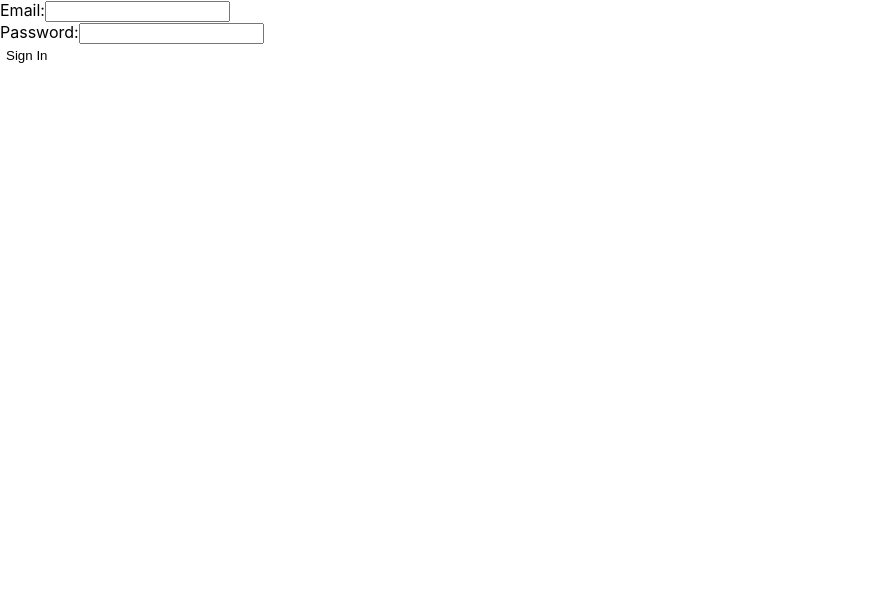
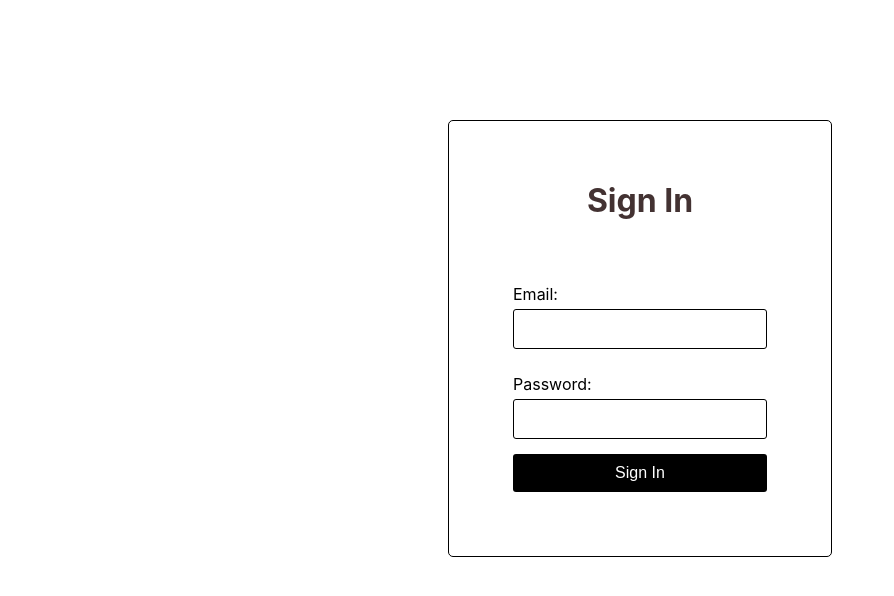
Before and after one commit to vladimirbiz/table-reservation-frontend, a React (Create React App) app: page / in a window 1280 px wide. Shown: the top 596 px of the page, without its empty margins (0-894 px from the left). Built offline with nearby package versions, Linux system fonts and the light colour scheme.

Commit message:
update 4

```diff
--- /dev/null
+++ b/src/Divider.js
@@ -0,0 +1,10 @@
+import React from 'react'
+
+function Divider({color}) {
+  return (
+    <div className={`divider ${color}`}>
+    </div>
+  )
+}
+
+export default Divider
--- a/src/MainApp.js
+++ b/src/MainApp.js
@@ -3,9 +3,10 @@ import axios from 'axios';
 import RedZone from './RedZone';
 import YellowZone from './YellowZone';
 import GreenZone from './GreenZone';
-import SignIn from './SignIn';
+import Divider from './Divider';
+import masiImage from './masi.png'; // Import the image
 
-function MainApp({token}) {
+function MainApp({ token }) {
     const [data, setData] = useState(null);
     const [loading, setLoading] = useState(true);
     const [error, setError] = useState(null);
@@ -25,6 +26,7 @@ function MainApp({token}) {
             setLoading(false); // Stop loading animation
         }
     };
+
     const getData = useCallback(async (id) => {
         setLoading(true); // Start loading animation
 
@@ -61,19 +63,42 @@ function MainApp({token}) {
     }, []);
 
     return (
+        <div>
 
             <div>
-            <div>
-            <RedZone changeData={changeData} getData={getData}/>
+                <h1>Reservations for Mahmut Orhan</h1>
+                <div class="container">
+
+                <div className='container'>
+
+                <div class="item">
+                <div className='glava'><span className='seat green'></span> <div>Zelena Zona</div></div>
+                <div className='glava'><span className='seat yellow'></span> <div>Zolta Zona</div></div>
+                <div className='glava'><span className='seat red'></span> <div>Crvena Zona</div></div>
+                <div className='glava'><span className='seat'></span> <div>Rezervirana</div> </div>
+                <div className='glava'><span className='seat black'></span> <div>Zafatena</div></div>
                 </div>
-            <div>
-            <YellowZone changeData={changeData} getData={getData}/>
+                <img src={masiImage} className='slika' alt="Description of image" /> {/* Use the imported image */}
                 </div>
-            <div>
-            <GreenZone changeData={changeData} getData={getData}/>
+                </div>
+            </div>
+            <div className="seat-block">
+                <Divider color={"red"} />
+                <RedZone changeData={changeData} getData={getData} />
+                <Divider color={"red"} />
+            </div>
+            <div className="seat-block">
+                <Divider color={"yellow"} />
+                <YellowZone changeData={changeData} getData={getData} />
+                <Divider color={"yellow"} />
+            </div>
+            <div className="seat-block">
+                <Divider color={"green"} />
+                <GreenZone changeData={changeData} getData={getData} />
+                <Divider color={"green"} />
             </div>
         </div>
     );
-};
+}
 
 export default MainApp;
--- /dev/null
+++ b/src/SignIn.css
@@ -0,0 +1,45 @@
+* {
+    box-sizing: border-box; /* Include padding and border in element's total width and height */
+}
+
+.form-container {
+    width: 30vw;           /* Set a fixed width for the form */
+    padding: 20px;          /* Add padding around the form */
+    border: 1px solid black; /* Black border around the form */
+    border-radius: 5px;     /* Rounded corners */
+    background-color: white; /* White background for the form */
+    margin: auto;
+    margin-top: 15vh;
+    padding-left: 5vw;
+    padding-right: 5vw;
+    padding-bottom: 5vw;
+}
+
+label {
+    display: block;          /* Make labels block elements */
+    margin: 10px 0 5px;     /* Space above and below labels */
+}
+
+input, textarea {
+    width: 100%;             /* Full width of the form */
+    padding: 10px;           /* Padding inside inputs */
+    margin-bottom: 15px;     /* Space below inputs */
+    border: 1px solid black;  /* Black border for inputs */
+    border-radius: 3px;      /* Rounded corners */
+    font-size: 16px;         /* Font size */
+}
+
+.formButton {
+    width: 100%;             /* Full width of the button */
+    padding: 10px;           /* Padding inside the button */
+    border: none;            /* Remove default border */
+    background-color: black; /* Black background */
+    color: white;            /* White text */
+    font-size: 16px;         /* Font size */
+    cursor: pointer;         /* Change cursor to pointer */
+    border-radius: 3px;      /* Rounded corners */
+}
+
+button:hover {
+    background-color: gray;  /* Change background on hover */
+}
--- a/src/SignIn.js
+++ b/src/SignIn.js
@@ -1,4 +1,5 @@
 import React, { useState } from 'react';
+import "./SignIn.css";
 
 const SignIn = ({ onSignIn }) => {
     const [email, setEmail] = useState('');
@@ -29,7 +30,9 @@ const SignIn = ({ onSignIn }) => {
 
 
     return (
-        <form onSubmit={handleSubmit}>
+        <div className='form-container'>
+        <h1 className='signInh1'>Sign In</h1>
+        <form className="styledForm" onSubmit={handleSubmit}>
             <div>
                 <label>Email:</label>
                 <input
@@ -49,8 +52,9 @@ const SignIn = ({ onSignIn }) => {
                 />
             </div>
             {error && <p style={{ color: 'red' }}>{error}</p>}
-            <button type="submit">Sign In</button>
+            <button className='formButton' type="submit">Sign In</button>
         </form>
+        </div>
     );
 };
 
--- a/src/Zone.css
+++ b/src/Zone.css
@@ -10,7 +10,10 @@
     align-items: center;
     font-weight: 700;
 }
-
+.divider{
+    margin:10px;
+    padding:10px;
+}
 .green{
     background-color: rgb(149, 227, 149);
 }
@@ -36,3 +39,31 @@ button {
 .black, .black * {
     color: white;
 }
+
+.container {
+    display: flex;          /* Use Grid */
+    align-items: center;
+    justify-content: center;
+    width: 100%;          /* Full width of the parent */
+}
+
+.item {
+    padding: 10px;
+    margin-right: 20vw;     /* Optional padding */
+}
+
+.slika {
+    width: 30vw;           /* Make the image responsive */       /* Maintain aspect ratio */
+}
+h1{
+    text-align: center;
+    color: rgb(67, 50, 50);
+    margin-top: 5vh;
+    margin-bottom: 8vh;
+}
+
+.seat-block{
+    margin-top: 5vh;
+    margin-left: 10vw;
+    margin-right:10vw;
+}
```
Also changed, not shown: src/masi.png (added). Lines whose indentation alone changed are shown as unchanged.
